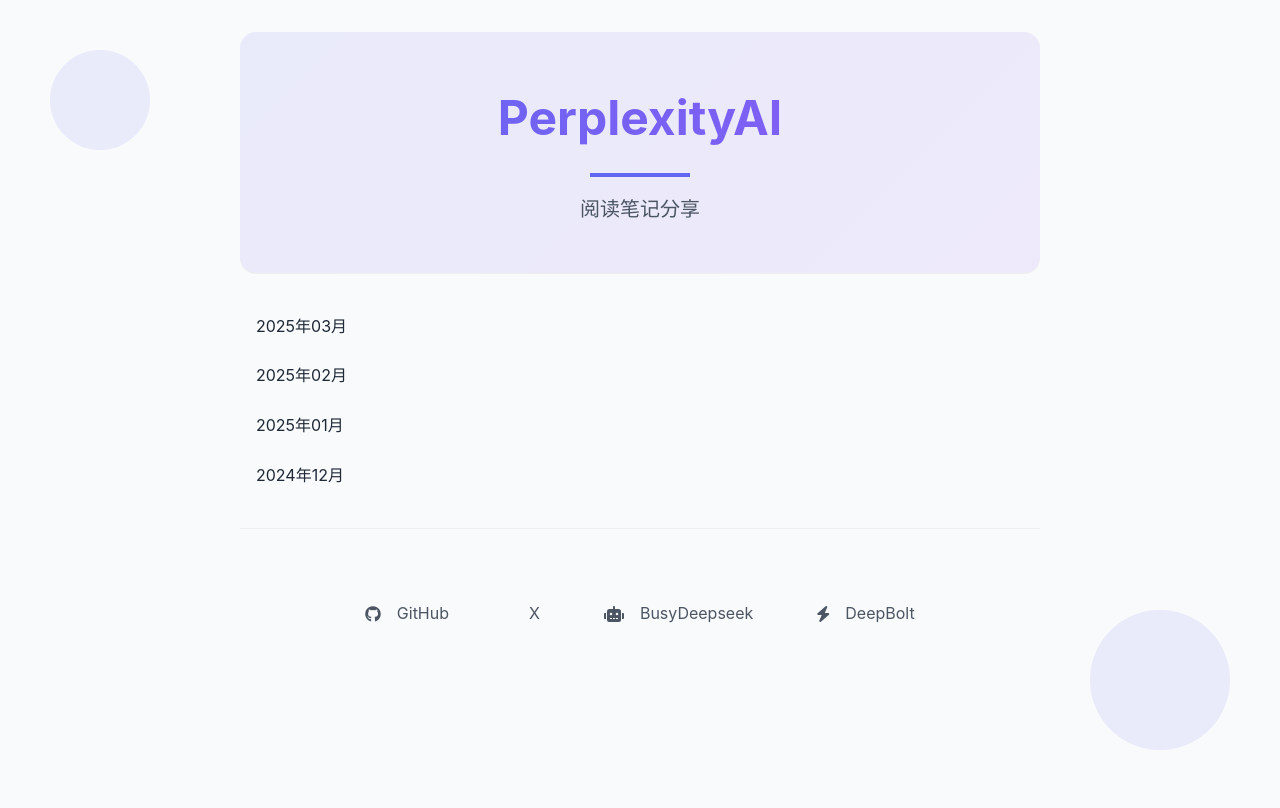
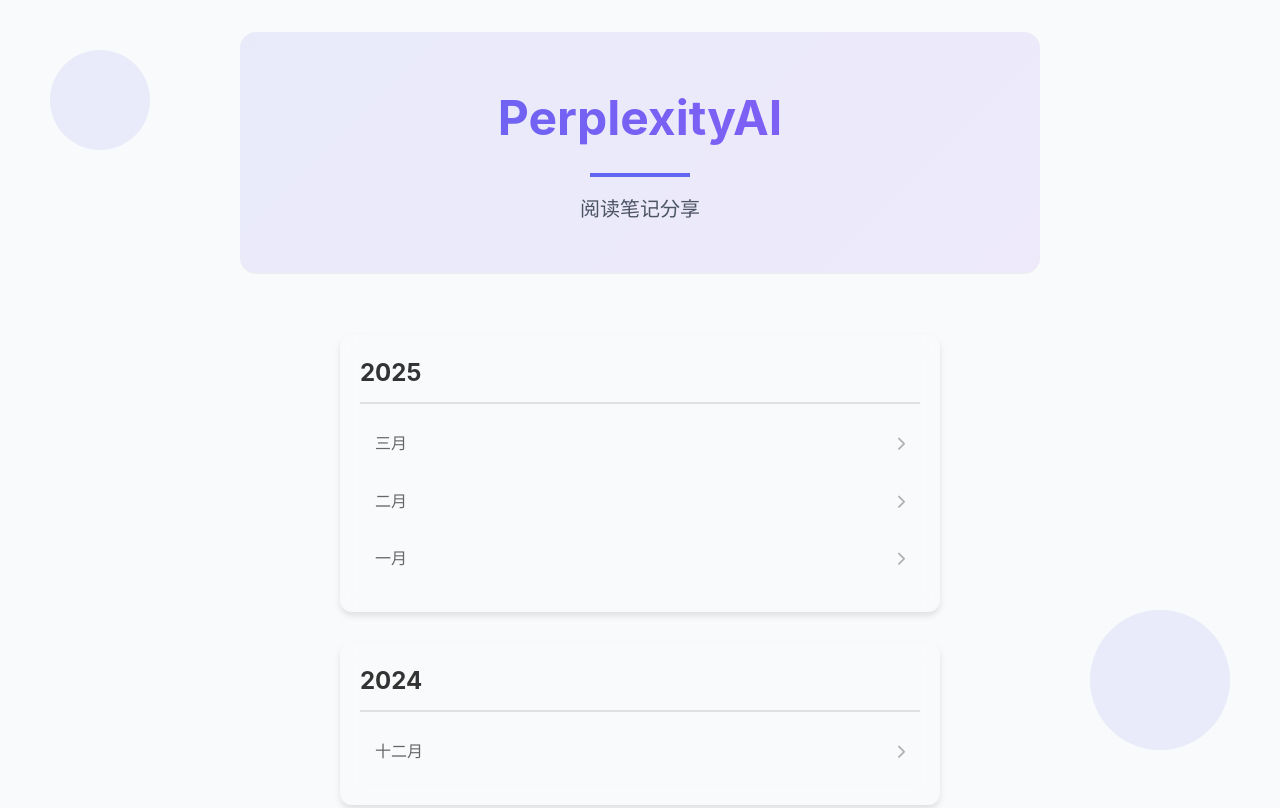
Before and after one commit to sing1ee/url-notes, a plain HTML site: page index.html in a window 1280 px wide. Shown: the top 808 px of the page. Drawn offline with nearby package versions, Linux system fonts and the light colour scheme.

Commit message:
feat: add static archive list with styling
- Add CSS styles for archive list, archive items, and hover effects
- Implement static HTML structure for archive list in index.html
- Remove deprecated JavaScript files (app.js, ui.js) that dynamically generated the archive list

This change introduces a static archive list with enhanced styling, replacing the previous dynamic generation approach. The removal of JavaScript files simplifies the codebase and reduces runtime dependencies.

```diff
--- a/css/styles.css
+++ b/css/styles.css
@@ -248,3 +248,58 @@ a:hover {
 .social-link:hover {
     color: var(--primary-color);
 }
+
+.archive-list {
+    max-width: 600px;
+    margin: 0 auto;
+    padding: 20px;
+}
+
+.archive-item {
+    background: rgba(255, 255, 255, 0.1);
+    border-radius: 12px;
+    padding: 20px;
+    margin-bottom: 30px;
+    backdrop-filter: blur(10px);
+    box-shadow: 0 4px 6px rgba(0, 0, 0, 0.1);
+}
+
+.archive-year {
+    display: block;
+    font-size: 24px;
+    font-weight: bold;
+    color: #333;
+    margin-bottom: 15px;
+    padding-bottom: 10px;
+    border-bottom: 2px solid rgba(0, 0, 0, 0.1);
+}
+
+.archive-month {
+    display: flex;
+    align-items: center;
+    justify-content: space-between;
+    padding: 12px 15px;
+    margin: 8px 0;
+    color: #666;
+    text-decoration: none;
+    border-radius: 8px;
+    transition: all 0.3s ease;
+}
+
+.archive-month:hover {
+    background: rgba(255, 255, 255, 0.2);
+    transform: translateX(5px);
+}
+
+.month-text {
+    font-size: 16px;
+}
+
+.archive-month i {
+    opacity: 0.5;
+    font-size: 14px;
+}
+
+.archive-month:hover i {
+    opacity: 1;
+}
--- a/index.html
+++ b/index.html
@@ -40,7 +40,30 @@
         </header>
 
         <main>
-            <div id="archive-list"></div>
+            <div class="archive-list">
+                <div class="archive-item">
+                    <span class="archive-year">2025</span>
+                    <a href="/detail.html?m=2025-03" class="archive-month">
+                        <span class="month-text">三月</span>
+                        <i class="fas fa-chevron-right"></i>
+                    </a>
+                    <a href="/detail.html?m=2025-02" class="archive-month">
+                        <span class="month-text">二月</span>
+                        <i class="fas fa-chevron-right"></i>
+                    </a>
+                    <a href="/detail.html?m=2025-01" class="archive-month">
+                        <span class="month-text">一月</span>
+                        <i class="fas fa-chevron-right"></i>
+                    </a>
+                </div>
+                <div class="archive-item">
+                    <span class="archive-year">2024</span>
+                    <a href="/detail.html?m=2024-12" class="archive-month">
+                        <span class="month-text">十二月</span>
+                        <i class="fas fa-chevron-right"></i>
+                    </a>
+                </div>
+            </div>
         </main>
 
         <footer class="site-footer">
@@ -60,10 +83,5 @@
             </div>
         </footer>
     </div>
-
-    <script src="https://cdn.jsdelivr.net/npm/marked/marked.min.js"></script>
-    <script src="js/markdown.js"></script>
-    <script src="js/ui.js"></script>
-    <script src="js/app.js"></script>
 </body>
 </html>
--- a/js/app.js
+++ /dev/null
@@ -1,11 +0,0 @@
-document.addEventListener('DOMContentLoaded', async () => {
-    const archives = [
-        '2025-03.md',
-        '2025-02.md',
-        '2025-01.md',
-        '2024-12.md'
-    ]
-
-    renderArchiveList(archives)
-
-})
--- a/js/ui.js
+++ /dev/null
@@ -1,19 +0,0 @@
-function renderArchiveList(archives) {
-    const archiveList = document.getElementById('archive-list')
-
-    archives.forEach(archive => {
-        const item = document.createElement('div')
-        item.className = 'archive-item'
-
-        // 格式化显示日期 (2024-12.md -> 2024年12月)
-        const [year, month] = archive.replace('.md', '').split('-')
-        item.textContent = `${year}年${month}月`
-
-        // 修改为跳转到新页面
-        item.addEventListener('click', () => {
-            const monthParam = archive.replace('.md', '')
-            window.location.href = `/detail.html?m=${monthParam}`
-        })
-        archiveList.appendChild(item)
-    })
-}
```
